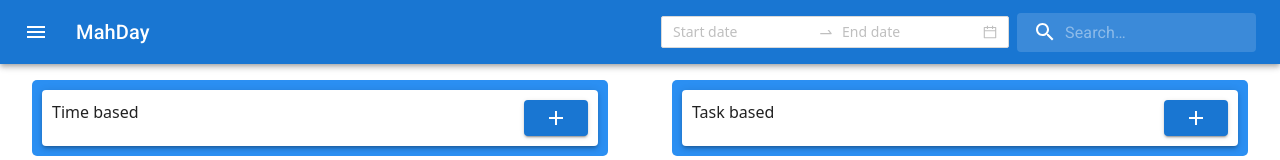
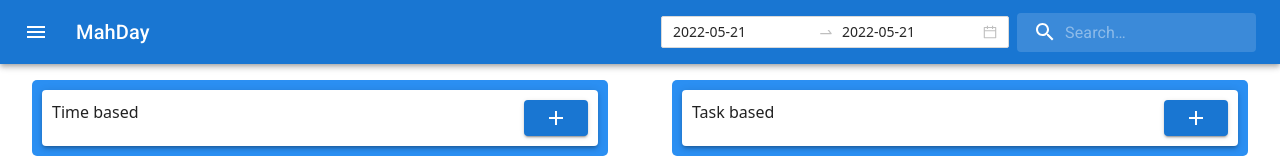
Before and after one commit to Bharshav/mahday, a React (Create React App) app: page / in a window 1280 px wide. Shown: the top 160 px of the page. Built offline with nearby package versions, Linux system fonts and the light colour scheme.

Commit message:
Added back default value for calendar view

```diff
--- a/src/components/AppHeader/AppHeader.js
+++ b/src/components/AppHeader/AppHeader.js
@@ -86,6 +86,10 @@ export default function AppHeader() {
               MahDay
             </Typography>
             <RangePicker
+              defaultValue={[
+                moment(new Date(currentViewDateStart.substring(0, 10))),
+                moment(new Date(currentViewDateStart.substring(0, 10))),
+              ]}
               onCalendarChange={(e) =>
                 dispatch(
                   modifyViewDate({
```
